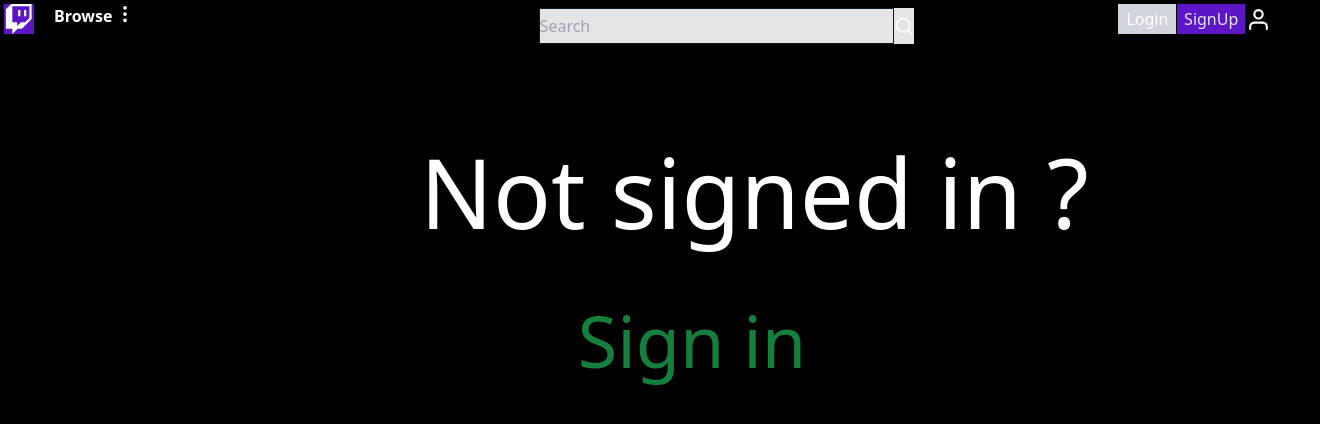
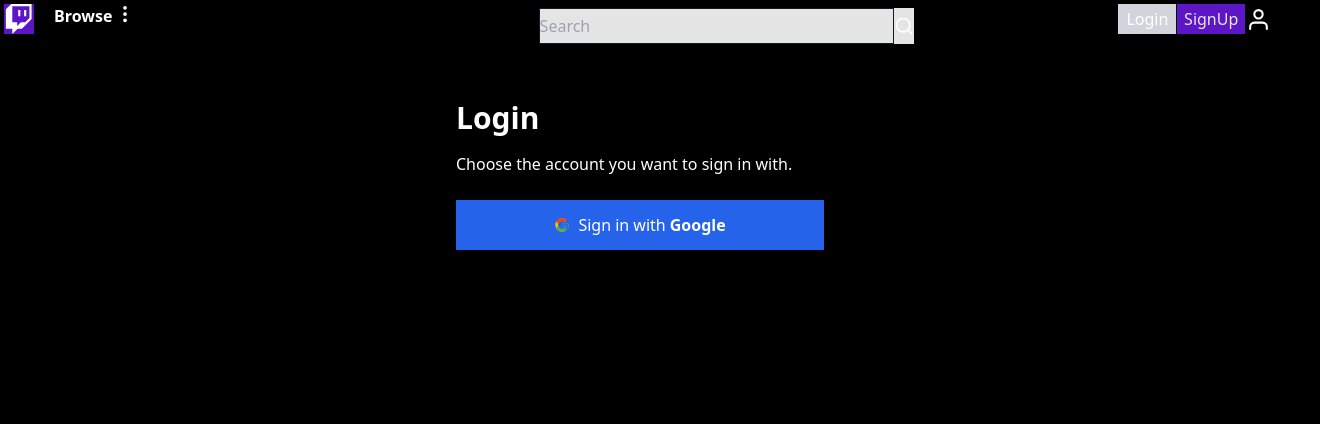
Before and after one commit to kunwarabhi7/Twitch, a Next.js app: page /account in a window 1280 px wide. Shown: the top 424 px of the page, 1320 px wide, since content can reach past the window. Built offline with nearby package versions, Linux system fonts and the light colour scheme; no server answers.

Commit message:
fix login signin

```diff
--- a/next.config.js
+++ b/next.config.js
@@ -4,4 +4,10 @@
   swcMinify: true,
 }
 
-module.exports = nextConfig
+module.exports = {
+  images : {
+    domains: [
+      'lh3.googleusercontent.com'
+    ]
+  }
+}
--- a/pages/account.jsx
+++ b/pages/account.jsx
@@ -1,21 +1,43 @@
-import { useSession, signIn, signOut } from "next-auth/react"
-export default function Component() {
-  const { data: session } = useSession()
+import React from 'react';
+import { useSession, signIn, signOut } from 'next-auth/react';
+import { FcGoogle } from 'react-icons/fc';
+import Image from 'next/image';
+
+const Account = () => {
+  const { data: session } = useSession();
+  console.log(session);
   if (session) {
-    console.log(session)
     return (
-      <div className="w-full h-24 bg-black text-white">
-<p className=" text-xl w-48 h-12 pt-36 text-white ml-[580px] ">        Signed in as {session.user.email} </p>
-<p className=" text-xl w-48 h-12 pt-36 text-white ml-[580px] ">        Welcome Mr. {session.user.name} </p>
-<img src={session.user.name} alt="/" className="rounded-full h-10 w-16" />
-        <button className="bg-blue w-48 h-12 text-4xl text-green-700 pt-40 ml-[580px]" onClick={() => signOut()}>Sign out</button>
+      <div className='pt-[100px] flex flex-col max-w-[400px] w-full mx-auto p-4 bg-black h-full'>
+        <h2 className='text-2xl font-bold'>Welcome, {session.user.name}</h2>
+        <p className='py-4'>Signed in as {session.user.email}</p>
+        <div className='pb-4 m-auto'>
+          <Image
+            src={session.user.image}
+            className='rounded-full'
+            alt='/'
+            width='100'
+            height='100'
+          />
+        </div>
+        <button className='flex items-center justify-center p-3 bg-gray-600 border border-gray-600' onClick={() => signOut()}>Sign out</button>
       </div>
-    )
+    );
   }
   return (
-    <div className="w-full h-24 bg-black text-white">
-      <p className=" text-8xl w-[900px] h-12 pt-36 text-white ml-[420px] "> Not signed in ? </p>
-      <button className="bg-blue w-96 h-12 text-7xl text-green-700 pt-40 ml-[500px]" onClick={() => signIn()}>Sign in</button>
+    <div className='pt-[100px] flex flex-col max-w-[400px] w-full mx-auto p-4 bg-black h-screen'>
+      <h2 className='text-3xl font-bold'>Login</h2>
+      <p className='py-4'>Choose the account you want to sign in with.</p>
+
+      <button
+        className='flex items-center justify-center p-3 bg-blue-600 border border-blue-600 my-2'
+        onClick={() => signIn()}
+      >
+        <FcGoogle className='mr-2' />
+        Sign in with<span className='font-bold pl-1'>Google</span>
+      </button>
     </div>
-  )
-}
+  );
+};
+
+export default Account;
```
